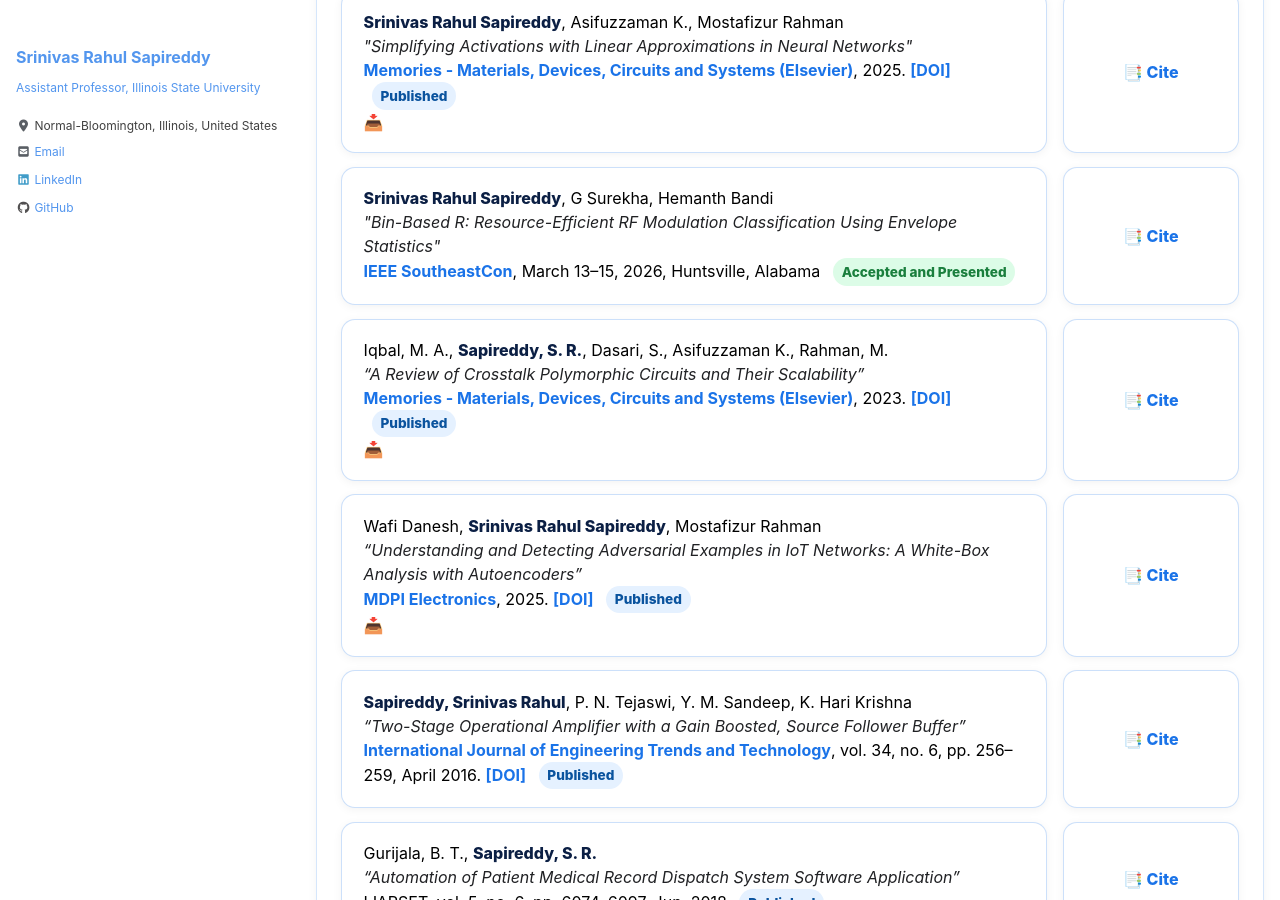
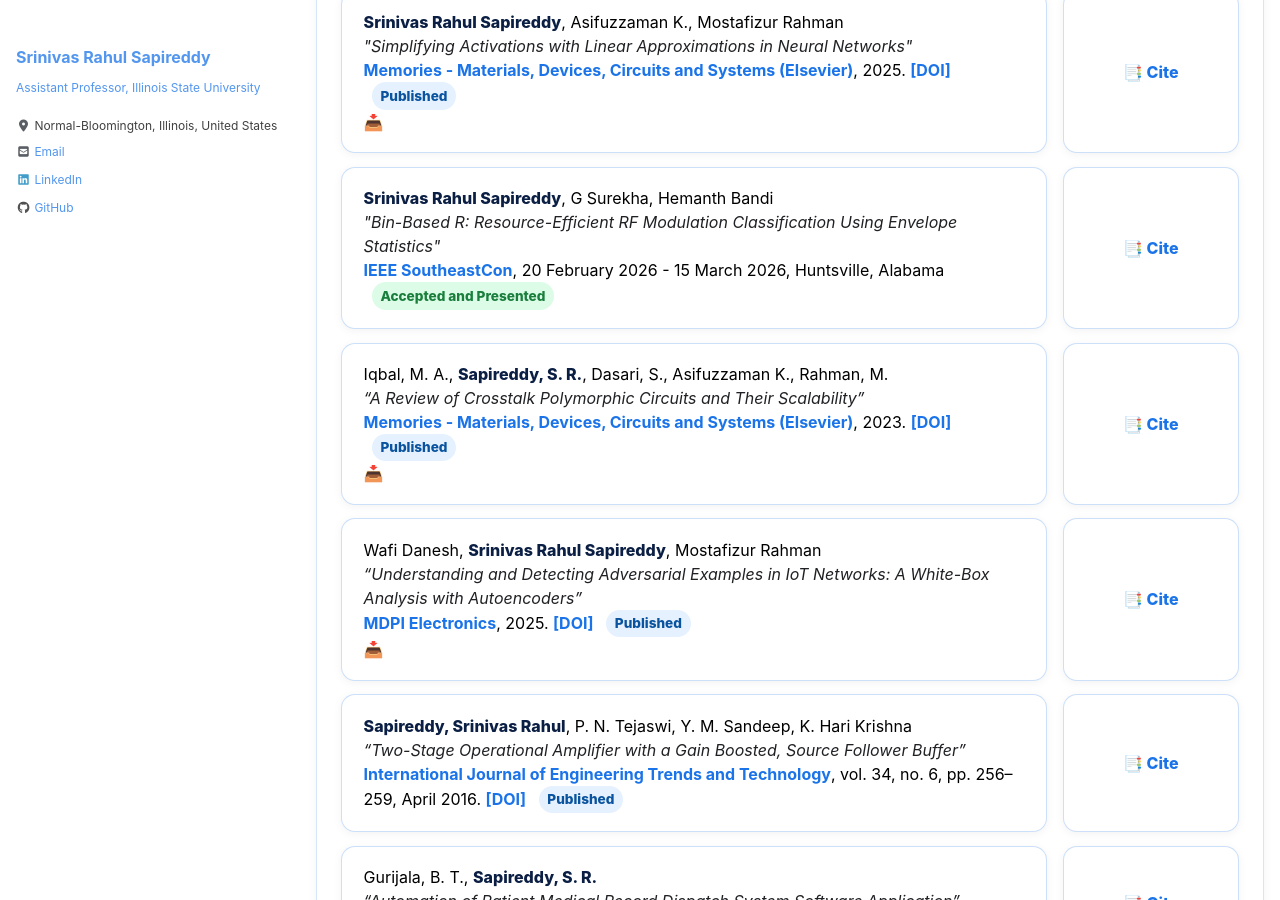
Before and after one commit to srsapireddy/srsapireddy.github.io, a Jekyll site: the page built from _pages/publications.md, in a window 1280 px wide and 900 px high, scrolled down 860 px. Built offline with Jekyll 4.4.1, drawn with Linux system fonts in a browser that asks for light colours; cached includes are drawn as plain includes; nearby versions of some CDN libraries; some of the changed lines change nothing that is shown.

Commit message:
Update publications.md

```diff
--- a/_pages/publications.md
+++ b/_pages/publications.md
@@ -327,12 +327,12 @@
       <div class="pub-card">
         <strong>Srinivas Rahul Sapireddy</strong>, G Surekha, Hemanth Bandi<br>
         <em>"Bin-Based R: Resource-Efficient RF Modulation Classification Using Envelope Statistics"</em><br>
-        <a href="https://ieeesoutheastcon.org/" target="_blank" rel="noopener">IEEE SoutheastCon</a>, March 13–15, 2026, Huntsville, Alabama
+        <a href="https://ieeexplore.ieee.org/abstract/document/11476603" target="_blank" rel="noopener">IEEE SoutheastCon</a>, 20 February 2026 - 15 March 2026, Huntsville, Alabama
         <span class="status accepted">Accepted and Presented</span>
       </div>
       <div class="cite-box" onclick="copyCitation('citeP4')">
         📑 Cite
-        <textarea id="citeP4" class="hidden-citation">Accepted.</textarea>
+        <textarea id="citeP5" class="hidden-citation">S. R. Sapireddy, G. Surekha and H. Bandi, "Bin-Based R: Resource-Efficient RF Modulation Classification Using Envelope Statistics," SoutheastCon 2026, Huntsville, AL, USA, 2026, pp. 1-6, doi: 10.1109/SoutheastCon63549.2026.11476603</textarea>
       </div>
     </div>
 
```
